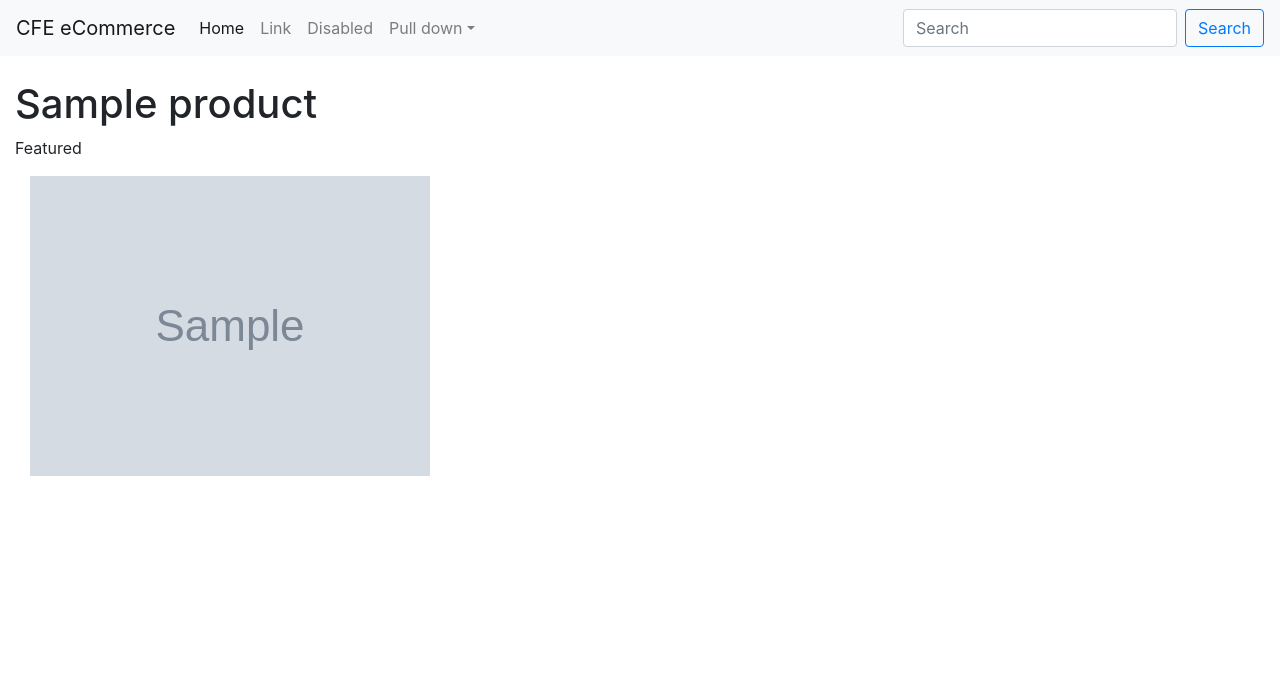
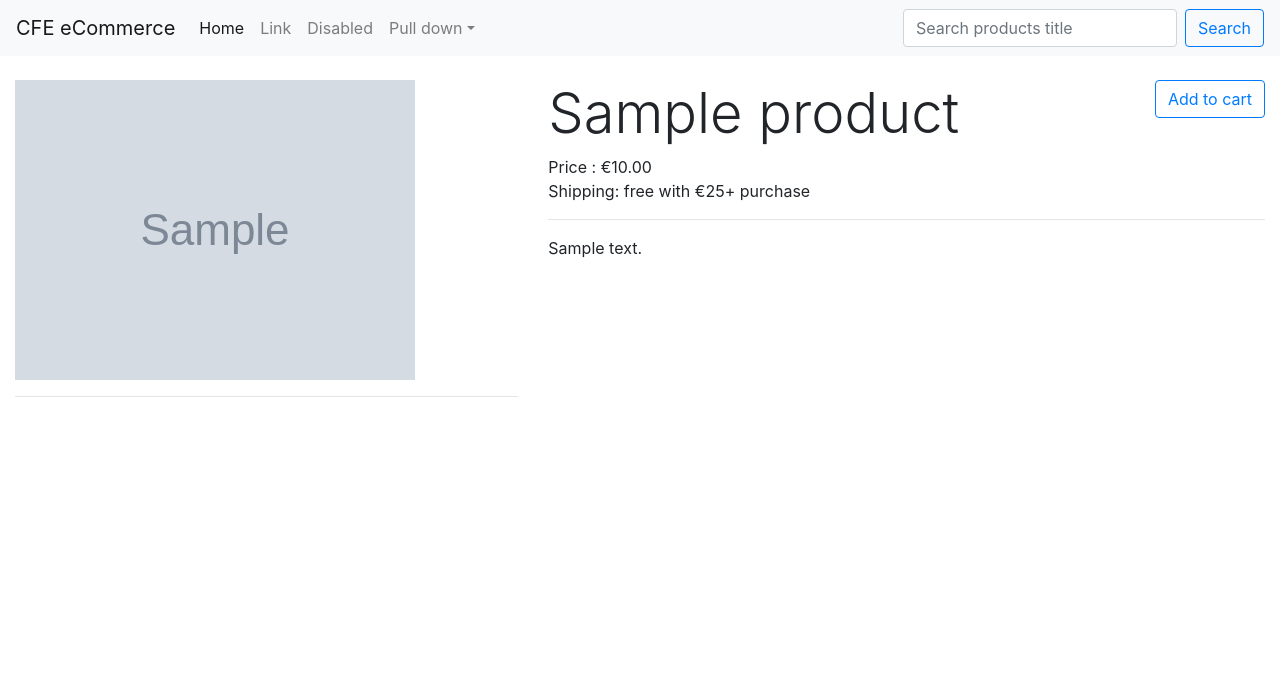
Before and after one commit to hMirado/ecommerce, a Django app: a page that uses ecommerce/templates/navbar.html in a window 1280 px wide. Shown: the top 675 px of the page. Run offline with Django 3.2, Linux system fonts and the light colour scheme; tables that the repository leaves empty hold one stand-in row (values such as "Sample post"); grey boxes marked "Sample" are stand-in pictures; some libraries are stand-ins or nearby versions.

Commit message:
Product search & product page part1

```diff
--- a/ecommerce/ecommerce/urls.py
+++ b/ecommerce/ecommerce/urls.py
@@ -7,7 +7,8 @@ admin.autodiscover()
 
 urlpatterns = [
     path('', views.home, name='home'),
-    path('products/', include('products.urls', namespace='products')), # products url
+    path('products/', include('products.urls', namespace='products')),  # products url
+    # path('products/', include('products.urls', namespace='products')),
     path('admin/', admin.site.urls),
 ]
 
--- a/ecommerce/products/urls.py
+++ b/ecommerce/products/urls.py
@@ -5,6 +5,7 @@ app_name = 'products'
 
 urlpatterns = [
     path('products/', views.all, name='products'),
+    path('search/', views.search, name='search'),  # search product
     re_path('products/(?P<slug>[\w-]+)/', views.single, name='single_product'),
     # (?P<all_items>.*)
     # (?p<id>\d+)
--- a/ecommerce/products/views.py
+++ b/ecommerce/products/views.py
@@ -26,3 +26,18 @@ def single(request, slug):
         return render(request, template, context)
     except:
         raise Http404
+
+
+def search(request):
+    try:
+        query = request.GET.get('query')
+    except:
+        query = None
+    if query:
+        products = Products.objects.filter(title__icontains=query)
+        context = {'request': query, 'products': products}
+        template = 'products/results.html'
+    else:
+        context = {}
+        template = 'products/results.html'
+    return render(request, template, context)
--- a/ecommerce/templates/navbar.html
+++ b/ecommerce/templates/navbar.html
@@ -1,5 +1,5 @@
 <nav class="navbar navbar-expand-md navbar-light bg-light mb-4">
-    <a class="navbar-brand" href="#">CFE eCommerce</a>
+    <a class="navbar-brand" href="{% url 'home' %}">CFE eCommerce</a>
     <button class="navbar-toggler" type="button" data-toggle="collapse" data-target="#navbarCollapse"
             aria-controls="navbarCollapse" aria-expanded="false" aria-label="Toggle navigation">
         <span class="navbar-toggler-icon"></span>
@@ -24,8 +24,9 @@
                 </div>
             </li>
         </ul>
-        <form class="form-inline mt-2 mt-md-0">
-            <input class="form-control mr-sm-2" type="text" placeholder="Search" aria-label="Search">
+        <form class="form-inline mt-2 mt-md-0" action="{% url 'products:search' %}" method="get">
+            {% csrf_token %}
+            <input class="form-control mr-sm-2" type="text" name='query' placeholder="Search products title" aria-label="Search">
             <button class="btn btn-outline-primary my-2 my-sm-0" type="submit">Search</button>
         </form>
     </div>
--- a/ecommerce/templates/products/home.html
+++ b/ecommerce/templates/products/home.html
@@ -32,7 +32,7 @@ Welcome to
                     <img class="card-img-top img-fluid img-thumbnail" src="{% static 'img/No_image_available.png' %}" />
                 {% endif %}
                 <div class="card-body">
-                    <h5 class="card-title">{{ product.title }}</h5>
+                    <h5 class="card-title">{{ product.title }} - €{{product.price}}</h5>
                     <p class="card-text">{{ product.description|truncatewords:15 }}</p>
                     <a href="{{ product.get_absolute_url }}" class="btn btn-primary">Voir</a>
                 </div>
--- a/ecommerce/templates/products/single.html
+++ b/ecommerce/templates/products/single.html
@@ -1,17 +1,41 @@
 {% extends "base.html" %}
 
 {% block content %}
-    <h1>{{ productSlug.title }}</h1>
-    {% for img in images %}
-        {% if img.featured %}
-            <p>Featured</p>
-            <div class="col-sm-12 col-md-6">
-                <img class="img-fluid" src="{{ img.image.url }}" />
-            <div>
-        {% else %}
-            <div class="col-xs-6 col-md-3">
-                <img class="card-img-top img-fluid img-thumbnail" src="{{ img.image.url }}" />
-            <div>
-        {% endif %}
-    {% endfor %}
+    <div class='row'>
+        <div class='col-5'>
+            {% for img in images %}
+                {% if img.featured %}
+                    <div class='row'>
+                        <div class='col'>
+                            <img class="img-fluid" src="{{ img.image.url }}" />
+                            <hr/>
+                        </div>
+                    </div>
+                {% endif %}
+            {% endfor %}
+            <div class='row'>
+                {% for img in images %}
+                    {% if not img.featured %}
+                            <div class='col col-md-6'>
+                                <a href='#' class='img-thumbnail'>
+                                    <img class="img-fluid" src="{{ img.image.url }}" />
+                                </a>
+                            </div>
+                    {% endif %}
+                {% endfor %}
+             </div>
+        </div>
+        <div class="col-7">
+            <h1 class='display-4'>
+                {{ productSlug.title }}
+                <button class="btn btn-outline-primary float-right"><a href='#'>Add to cart</a></button>
+
+            </h1>
+            Price : €{{ productSlug.price}}</br>
+            Shipping: free with €25+ purchase
+            <hr/>
+            {{ productSlug.description}}
+        </div>
+    </div>
+
 {% endblock %}
```
Also changed, not shown: ecommerce/templates/products/results.html (added, +8 -0 lines), ecommerce/static/media/products/images/78594145_480173885947578_5596190100032585728_o.jpg (added).
